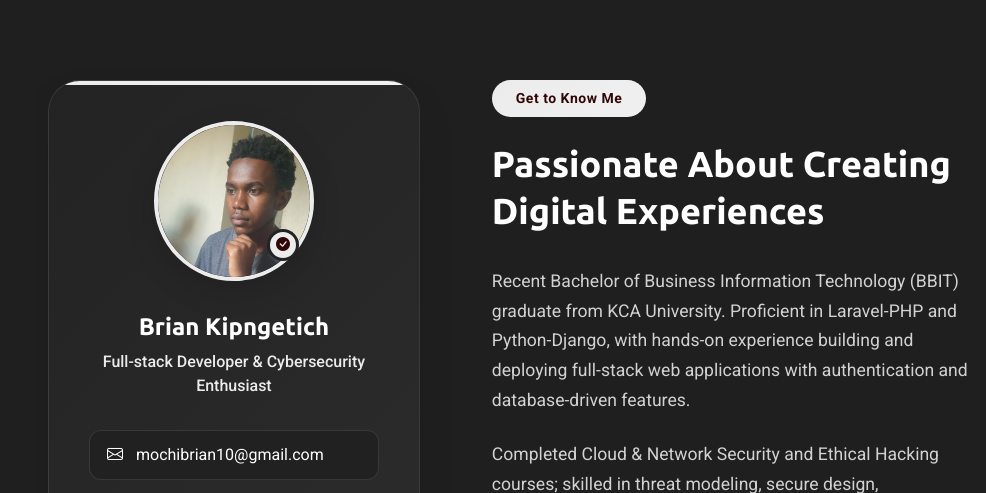
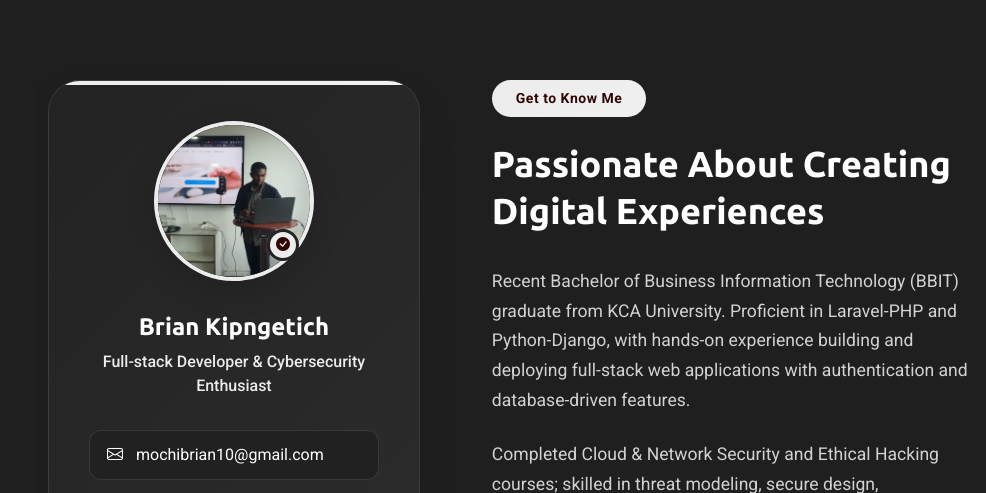
Before and after one commit to mochi-10/Brian-Kipngetich-Portfolio, a plain HTML site: page index.html in a window 1280 px wide. Shown: the part 780-1273 px from the top of the page, without its empty margins (294-1280 px from the left). Drawn offline with nearby package versions, Linux system fonts and the light colour scheme.

Commit message:
update profile image in index.html

```diff
--- a/index.html
+++ b/index.html
@@ -141,7 +141,7 @@
             <div class="profile-card">
               <div class="profile-header">
                 <div class="profile-image">
-                  <img src="assets/img/profile/mochi3.jpg" alt="Profile Image" class="img-fluid">
+                  <img src="assets/img/profile/mochi1.jpeg" alt="Profile Image" class="img-fluid">
                 </div>
                 <div class="profile-badge">
                   <i class="bi bi-check-circle-fill"></i>
```
